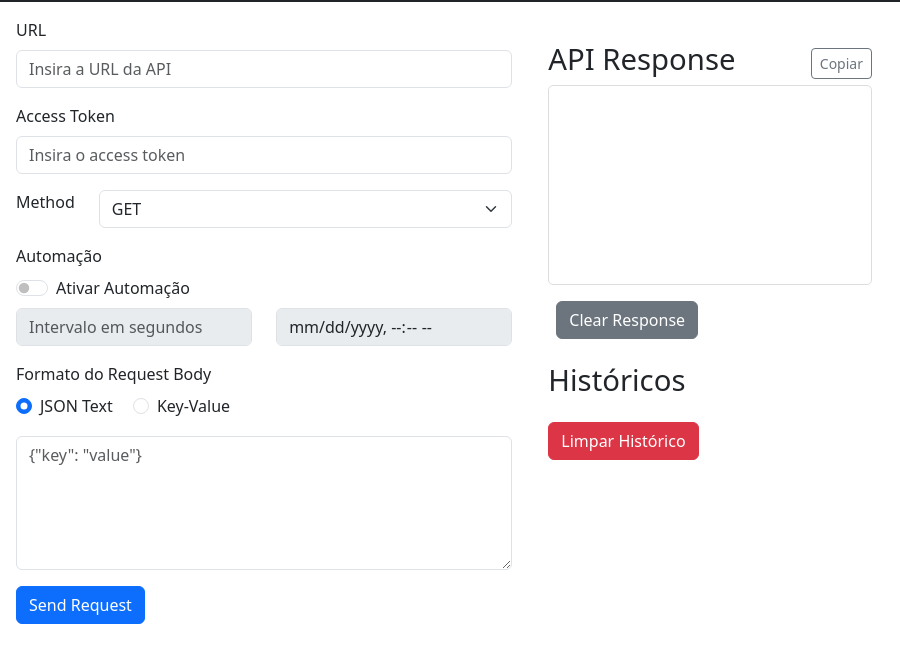
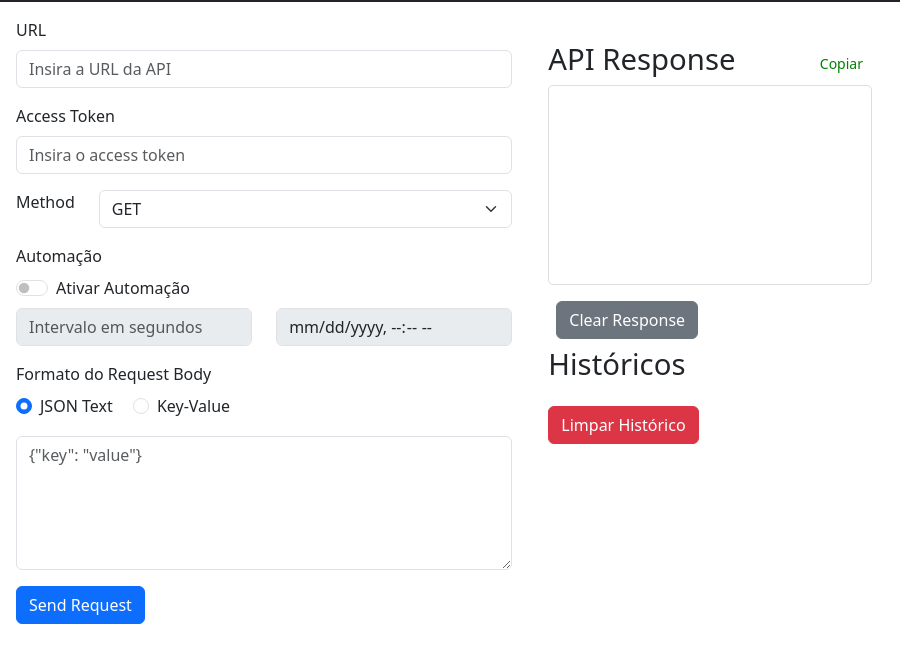
Before and after one commit to pedromael/API-Tester, an Electron app: page src/index.html in a window 900 px wide. Both pictures are taken after a click on the button "Copiar". Shown: the part 54-716 px from the top of the page. Drawn offline with nearby package versions, Linux system fonts and the light colour scheme.

Commit message:
feat: improve API response section with enhanced copy button feedback and styling

```diff
--- a/src/index.html
+++ b/src/index.html
@@ -151,10 +151,10 @@
       </div>
 
       <div class="col-md-5 scrollable-col">
-        <div class="container">
+        <div class="container mb-2">
           <div class="d-flex justify-content-between align-items-center mt-4">
             <h2>API Response</h2>
-            <button class="btn btn-sm btn-outline-secondary copiarResponse" onclick="copyApiResponse()">
+            <button class="btn btn-sm copiarResponse" onclick="copyApiResponse()">
               Copiar
             </button>
           </div>
@@ -162,7 +162,7 @@
           <button type="button" class="btn btn-secondary ms-2" onclick="clearResponse()">Clear Response</button>
         </div>
 
-        <div class="container mt-4">
+        <div class="container">
           <h2>Históricos</h2>
           <ul id="historyList" class="list-group"></ul>
           <button class="btn btn-danger mt-3" onclick="clearHistory()">Limpar Histórico</button>
@@ -172,13 +172,18 @@
       <script>
         function copyApiResponse() {
           const responseText = document.getElementById('response').innerText;
+          let labelCopiar = document.querySelector('.copiarResponse');
+
           navigator.clipboard.writeText(responseText)
-            .then(() => document.querySelector('.copiarResponse').innerText = 'Copiado!')
+            .then(() => labelCopiar.innerText = 'Copiado!')
             .catch(err => alert('Erro ao copiar: ' + err));
+
+          labelCopiar.style.color = 'green';
 
           setTimeout(() => {
             document.querySelector('.copiarResponse').innerText = 'Copiar';
-          }, 2000);
+            labelCopiar.style.color = '';
+          }, 4000);
         }
       </script>
 
```
